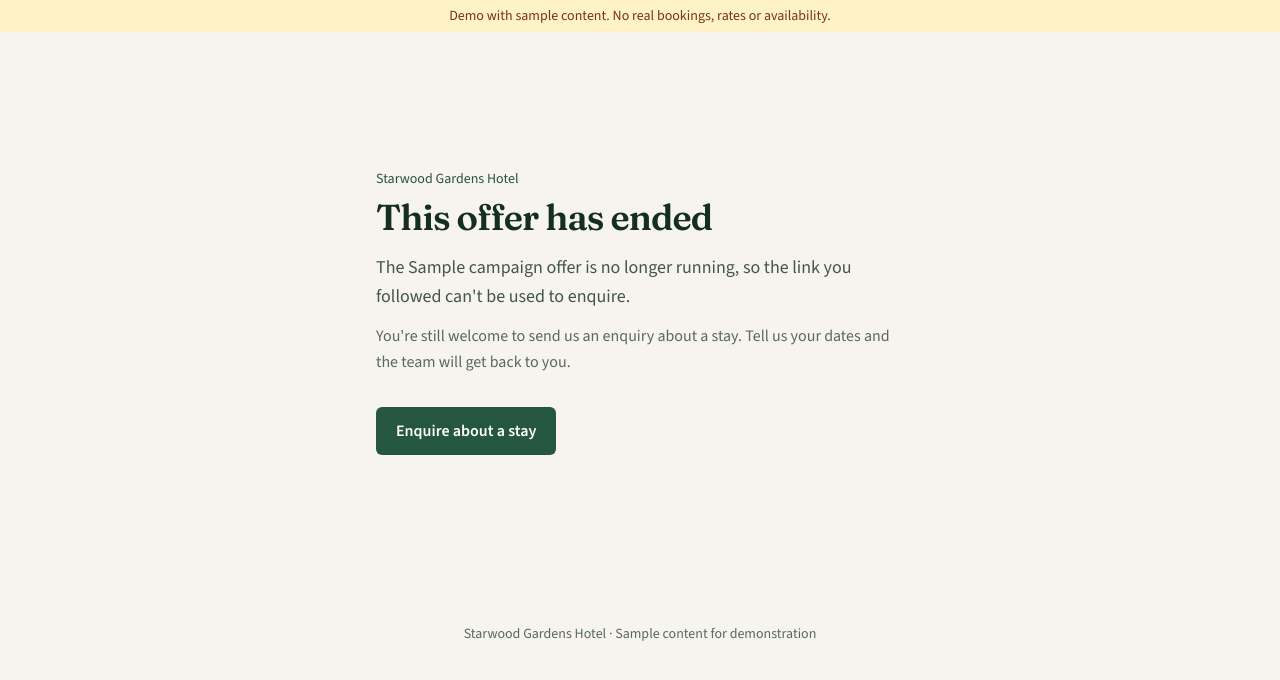
After one commit to florante-cdo/smartstay, a Django app: template templates/core/campaign_ended.html in a window 1280 px wide. The commit adds this page. Shown: the top 680 px of the page. Run offline with Django 5.2, Linux system fonts and the light colour scheme; the template is opened without the code that fills it: values that come from a table or form of the project are taken from there, others are empty; tables that the repository leaves empty hold one stand-in row (values such as "Sample post"); some libraries are stand-ins or nearby versions.

Commit message:
Show an offer-ended page for paused campaigns instead of recording unknown

```diff
--- a/campaigns/forms.py
+++ b/campaigns/forms.py
@@ -30,7 +30,7 @@ class CampaignForm(forms.ModelForm):
             "landing_path": "Which page guests land on, for example /promo/.",
             "headline": "Shown at the top of the landing page for this campaign.",
             "offer_text": "A line or two describing the offer.",
-            "is_active": "Paused campaigns still work as links, but their enquiries are recorded as unknown.",
+            "is_active": "When off, anyone opening this campaign's link sees an 'offer ended' page instead.",
         }
         widgets = {"offer_text": forms.Textarea(attrs={"rows": 3})}
 
--- a/core/views.py
+++ b/core/views.py
@@ -1,3 +1,4 @@
+from core.campaign_gate import campaign_ended_gate
 from django.conf import settings
 from django.core.cache import cache
 from django.shortcuts import redirect, render
@@ -18,6 +19,7 @@ def _rate_key(request):
 
 
 @never_cache
+@campaign_ended_gate
 def landing(request):
     code = request.GET.get("utm_campaign", "").strip().lower()
     campaign = Campaign.objects.filter(code=code, is_active=True).first() if code else None
--- a/templates/campaigns/_quick.html
+++ b/templates/campaigns/_quick.html
@@ -47,7 +47,7 @@
     {% endif %}
 
     {% if not c.is_active %}
-    <p class="rounded-md bg-amber-50 px-3 py-2 text-amber-900">This campaign is paused. Enquiries from its link are recorded as unknown.</p>
+    <p class="rounded-md bg-amber-50 px-3 py-2 text-amber-900">Paused. Guests who open this link see an 'offer ended' page.</p>
     {% endif %}
   </div>
 
--- /dev/null
+++ b/templates/core/campaign_ended.html
@@ -0,0 +1,19 @@
+{% extends "base.html" %}
+
+{% block title %}This offer has ended · Starwood Gardens Hotel{% endblock %}
+
+{% block content %}
+<main class="mx-auto flex min-h-[70vh] max-w-xl flex-col justify-center px-6 py-16">
+  <p class="text-sm font-medium text-garden-700">Starwood Gardens Hotel</p>
+  <h1 class="mt-2 font-display text-4xl font-semibold tracking-tight text-garden-900">This offer has ended</h1>
+  <p class="mt-4 text-lg leading-relaxed text-garden-900/80">
+    The {{ campaign.name }} offer is no longer running, so the link you followed can't be used to enquire.
+  </p>
+  <p class="mt-3 leading-relaxed text-garden-900/70">
+    You're still welcome to send us an enquiry about a stay. Tell us your dates and the team will get back to you.
+  </p>
+  <div class="mt-8">
+    <a href="/" class="inline-block rounded-md bg-garden-700 px-5 py-3 font-semibold text-white hover:bg-garden-900">Enquire about a stay</a>
+  </div>
+</main>
+{% endblock %}
```
Also changed, not shown: core/campaign_gate.py (added, +25 -0 lines).
